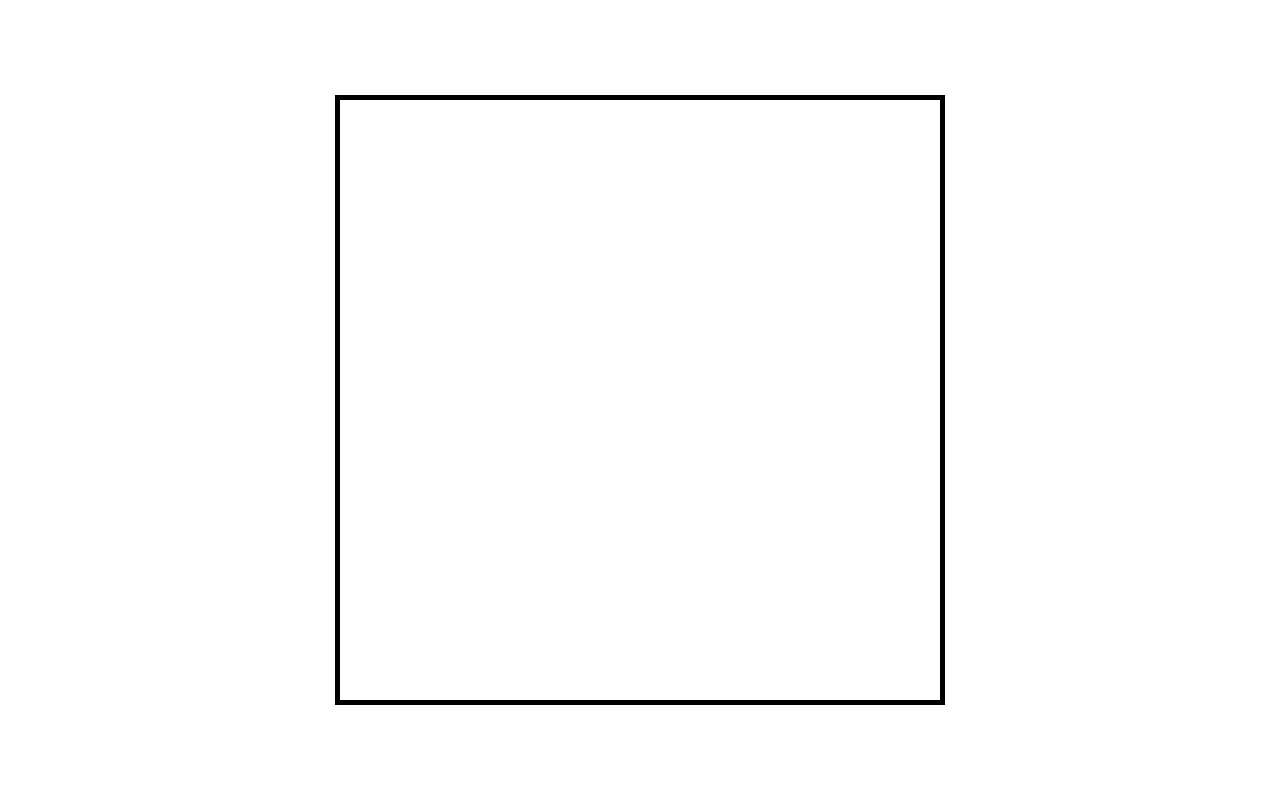
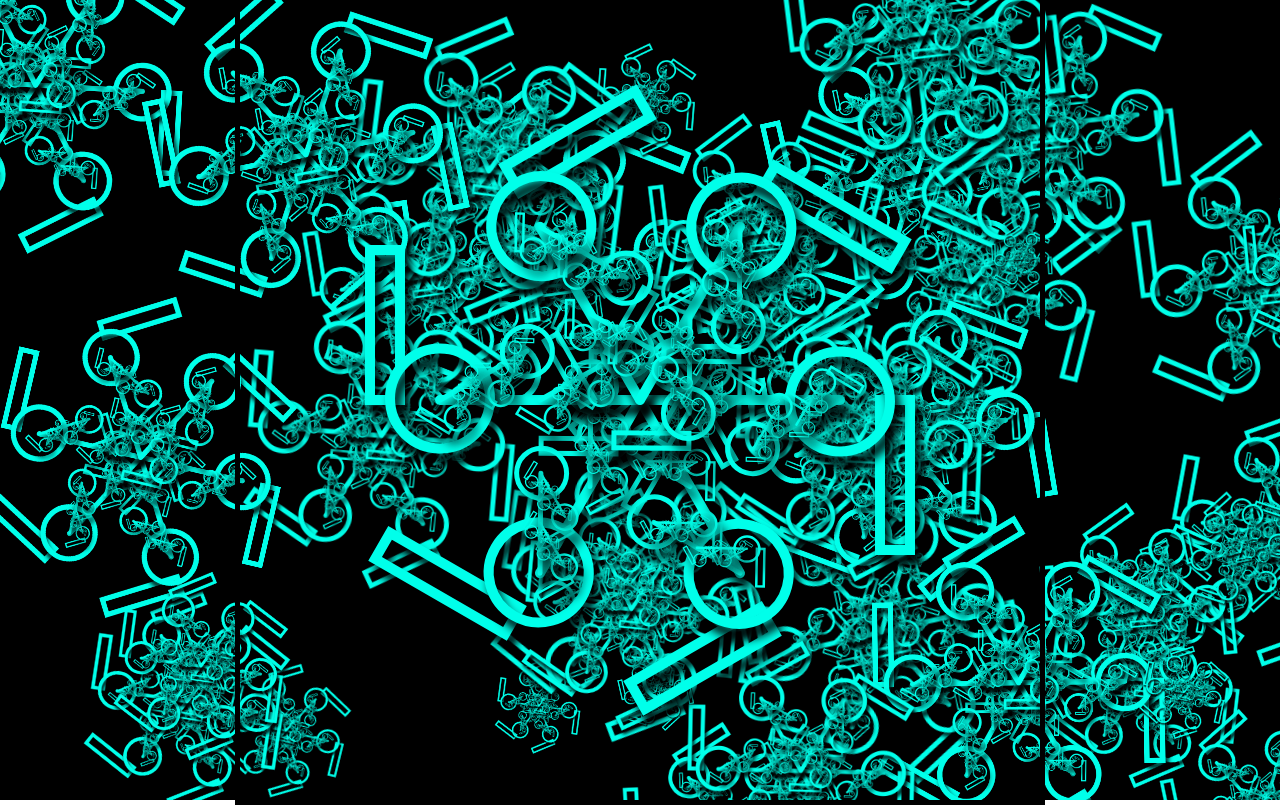
Before and after one commit to nurulcse7/creative-coding-oop, a plain HTML site: page index.html in a window 1280 px wide. Drawn offline with Linux system fonts and the light colour scheme; animation ran at ten frames a second.

Commit message:
final code

```diff
--- a/index.html
+++ b/index.html
@@ -8,7 +8,9 @@
     <link rel="stylesheet" href="style.css">
 </head>
 <body>
+    <canvas id="canvas2"></canvas>
     <canvas id="canvas1"></canvas>
+
 
 
     <script src="script.js"></script>
--- a/script.js
+++ b/script.js
@@ -1,6 +1,150 @@
 window.addEventListener('load', function(){
     const canvas = document.getElementById('canvas1');
     const ctx = canvas.getContext('2d');
-    canvas.width = 600;
-    canvas.height = 600;
-})
+    canvas.width = 800;
+    canvas.height = 800;
+    // canvas settings
+    console.log(ctx)
+    ctx.lineWidth = 10;
+    ctx.lineCap = 'round';
+    // ctx.strokeStyle = 'green';
+    ctx.fillStyle = 'blue';
+    ctx.shadowColor = 'black'
+    ctx.shadowOffsetY = 10;
+    ctx.shadowOffsetX = 5;
+    ctx.shadowBlur = 10;
+
+    const canvas2 = document.getElementById('canvas2');
+    const ctx2 = canvas2.getContext('2d');
+    canvas2.width = window.innerWidth;
+    canvas2.height = window.innerHeight;
+
+    class Fractal {
+        constructor(canvasWidth, canvasHeight){
+            this.canvasWidth = canvasWidth;
+            this.canvasHeight = canvasHeight;
+            this.size = this.canvasWidth * 0.25;
+            this.sides = 6;
+            this.maxLevel = 5;
+            this.scale = 0.5;
+            this.spread = Math.random() * 2.8 + 0.1;
+            this.branches = 2;
+            this.color = 'hsl(' + Math.random() * 360 + ', 100%, 50%)';
+        }
+        draw(context){
+            // context.fillRect(20, 30, this.canvasWidth, this.canvasHeight)
+            context.strokeStyle = this.color;
+            context.fillStyle = this.color;
+            context.save();
+            context.translate(this.canvasWidth/2, this.canvasHeight/2)
+            context.scale(1, 1)
+            context.rotate(0)
+            // context.translate(50, 50)
+            for(let i = 0; i < this.sides; i++){
+                this.#drawLine(context, 0);
+                context.rotate((Math.PI * 2)/this.sides);
+            }
+            context.restore();
+        }
+        #drawLine(context, level){
+            if(level > this.maxLevel) return;
+            context.beginPath()
+            context.moveTo(0, 0);
+            context.lineTo(this.size, 0);
+            context.stroke();
+            context.strokeRect(this.size * 1.2, 0, 30, 150)
+
+            context.beginPath();
+            context.arc(this.size, 1.5, 50, 0, Math.PI * 2);
+            context.stroke()
+
+            for(let i = 0; i < this.branches; i++){
+                context.save();
+                context.translate(this.size - (this.size/this.branches) * i, 0);
+                context.scale(this.scale , this.scale);
+
+                context.save();
+                context.rotate(this.spread)
+                this.#drawLine(context, level + 1);
+                context.restore();
+
+                // context.save();
+                // context.rotate(-this.spread);
+                // this.#drawLine(context, level + 1);
+                // context.restore();
+                context.restore();
+            }
+
+        }
+    }
+    class Particle {
+        constructor(canvasWidth, canvasHeight, image){
+            this.canvasWidth = canvasWidth;
+            this.canvasHeight = canvasHeight;
+            this.image = image;
+            this.x = Math.random() * this.canvasWidth;
+            this.y = Math.random() * this.canvasHeight;
+            this.sizeModifier = Math.random() * 0.5 + 0.1;
+            this.width = this.image.width * this.sizeModifier;
+            this.height = this.image.height * this.sizeModifier;
+            this.speed = Math.random() * 1 + 0.5;
+            this.angle = 0;
+            this.va = Math.random() * 0.01 -0.005;
+        }
+        update(){
+            this.angle += this.va;
+            this.x += this.speed;
+            if(this.x > this.canvasWidth + this.width) this.x = -this.width;
+            this.y += this.speed;
+            if(this.y > this.canvasWidth + this.width) this.y = -this.width;
+        }
+        draw(context){
+            context.save()
+            context.translate(this.x, this.y);
+            context.rotate(this.angle);
+            // context.fillRect(this.x, this.y, this.width, this.height);
+            context.drawImage(this.image, -this.width/2, -this.height/2, this.width, this.height)
+            context.restore()
+        }
+    }
+    class Rain {
+        constructor(canvasWidth, canvasHeight, image){
+            this.canvasWidth = canvasWidth;
+            this.canvasHeight = canvasHeight;
+            this.image = image;
+            this.numberOfParticles = 40;
+            this.particles = [];
+            this.#initialize();
+        }
+        #initialize(){
+            for(let i = 0; i < this.numberOfParticles; i++){
+                this.particles.push(new Particle(this.canvasWidth, this.canvasHeight, this.image));
+            }
+        }
+        run(context){
+            this.particles.forEach(particle => {
+                particle.draw(context);
+                particle.update();
+            });
+        }
+    }
+    const fractal1 = new Fractal(canvas.width, canvas.height);
+    fractal1.draw(ctx);
+    const fractalImage = new Image();
+    fractalImage.src = canvas.toDataURL();
+    // console.log(fractalImage);
+    fractalImage.onload = function(){
+        const rainEffect = new Rain(canvas2.width, canvas2.height, fractalImage);
+        // console.log(rainEffect)
+
+        function animate(){
+            ctx2.clearRect(0, 0, canvas2.width, canvas2.height);
+            rainEffect.run(ctx2);
+            requestAnimationFrame(animate);
+        }
+        animate();
+
+    }
+
+
+});
--- a/style.css
+++ b/style.css
@@ -10,4 +10,13 @@
     left: 50%;
     transform: translate(-50%,-50%);
     border: 5px solid black;
+    /* background: red; */
 }
+
+#canvas2 {
+    background: black;
+    position: absolute;
+    top: 0;
+    left: 0;
+
+}
```
Also changed, not shown: 1 other file.
